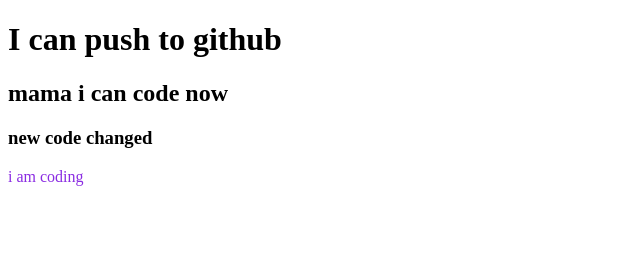
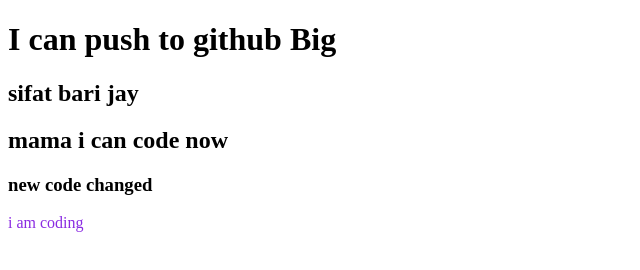
Before and after one commit to shoykot454/shoykot454, a plain HTML site: page index.html in a window 1280 px wide. Shown: the whole page, without its empty margins (0-640 px from the left). Drawn offline with Linux system fonts and the light colour scheme.

Commit message:
sifat added

```diff
--- a/index.html
+++ b/index.html
@@ -5,10 +5,13 @@
     <meta http-equiv="X-UA-Compatible" content="IE=edge">
     <meta name="viewport" content="width=device-width, initial-scale=1.0">
     <title>my first github repogit init</title>
-    <link rel="stylesheet" href="style.css">
+   <link rel="stylesheet" href="style.css">
 </head>
 <body>
-    <h1>I can push to github</h1>
+    <h1>I can push to github Big </h1>
+    <p>
+        <h2>sifat bari jay</h2>
+    </p>
     <h2>mama i can code now</h2>
 <h3>new code changed</h3>
 <p> i am coding</p>
```
